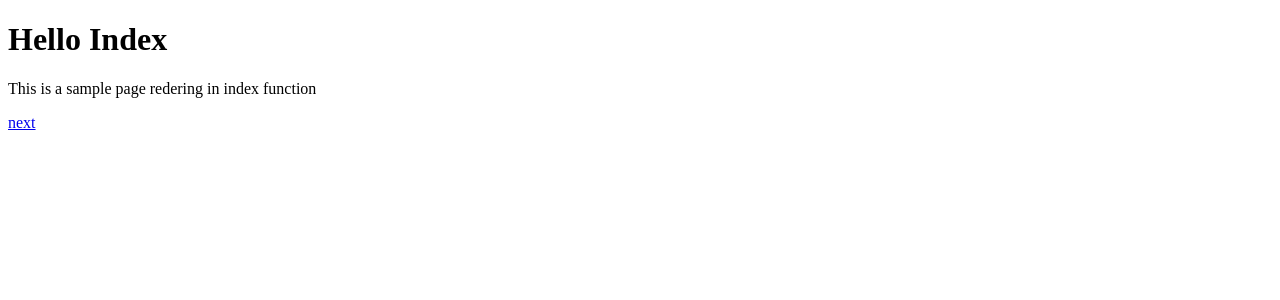
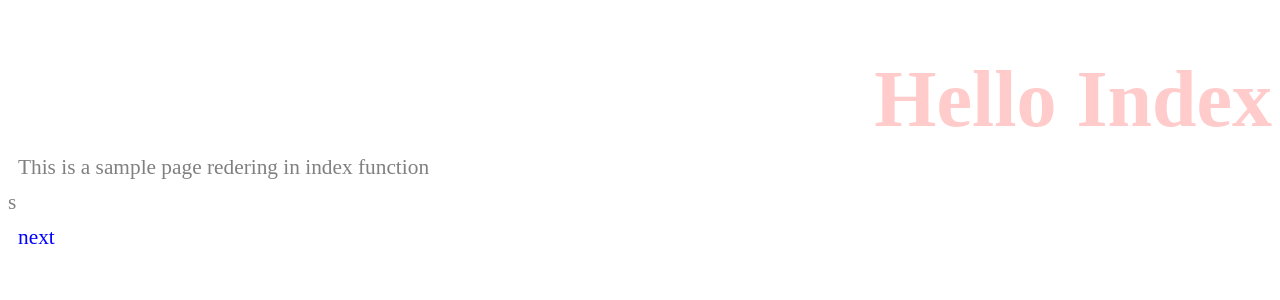
Before and after one commit to 28kayak/django_tutorial_app, a Django app: page /hello/ in a window 1280 px wide. Shown: the top 300 px of the page. Run offline with Django 3.2, Linux system fonts and the light colour scheme.

Commit message:
+ static dir

```diff
--- /dev/null
+++ b/hello/static/hello/css/style.css
@@ -0,0 +1,20 @@
+body{
+    color: grey;
+    font-size: 16pt;
+}
+
+h1{
+    color: red;
+    opacity: 0.2;
+    font-size: 60pt;
+    magin-top: -20px;
+    margin-bottom: 0px;
+    text-align: right;
+}
+p{
+    margin: 10px;
+}
+a{
+    color:blue;
+    text-decoration: none;
+}
--- a/hello/templates/hello_temp/index.html
+++ b/hello/templates/hello_temp/index.html
@@ -1,12 +1,14 @@
+{% load static %}
 <!DOCTYPE html>
 <html lang="en">
 <head>
     <meta charset="UTF-8">
     <title>{{title}}</title>
+    <link rel="stylesheet" type="text/css" href="{% static 'hello/css/style.css' %}"/>
 </head>
 <body>
     <h1>{{title}}</h1>
-    <p>{{msg}}</p>
+    <p>{{msg}}</p>s
     <p>
         <a href="{% url 'next' %}">{{goto}}</a>
     </p>
```
